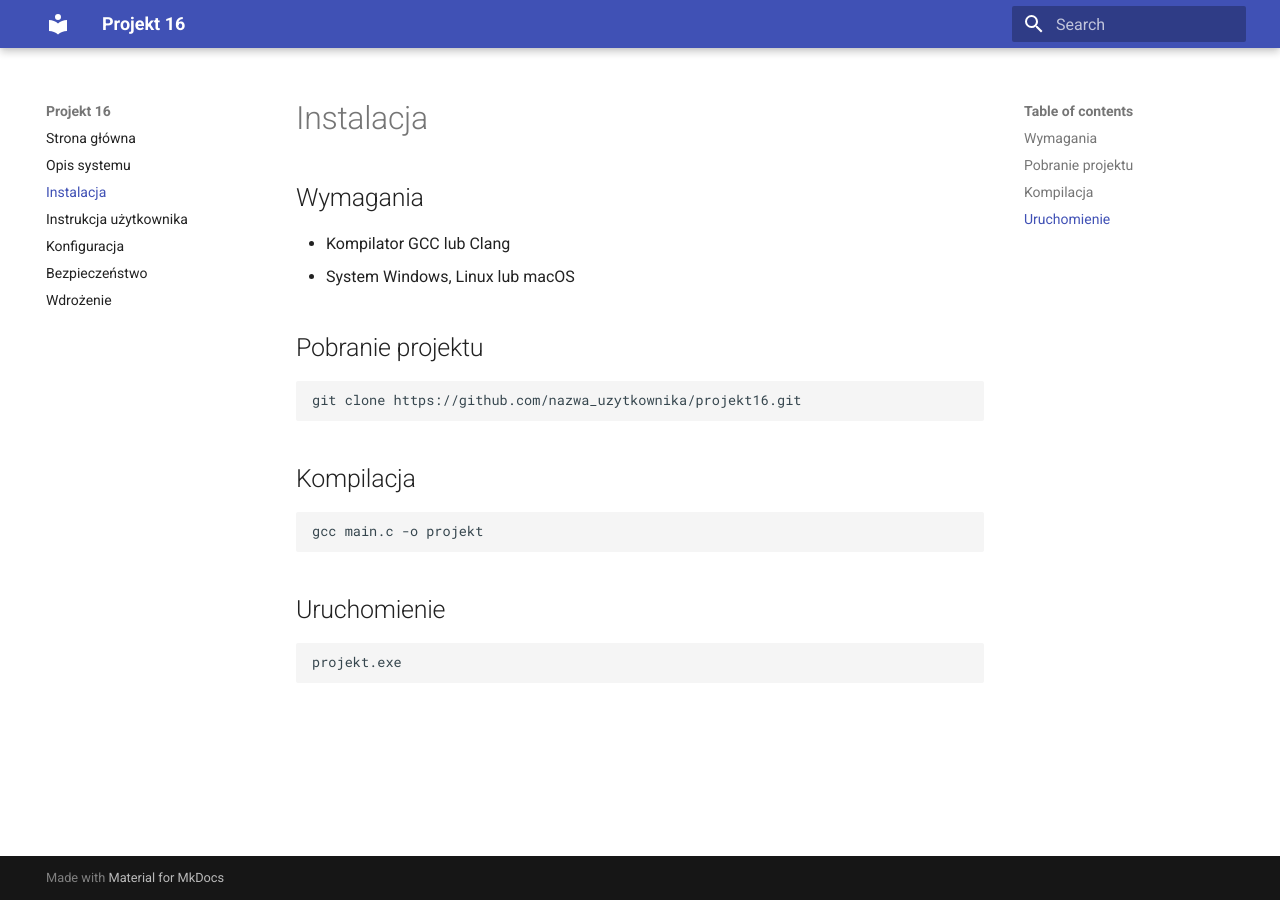
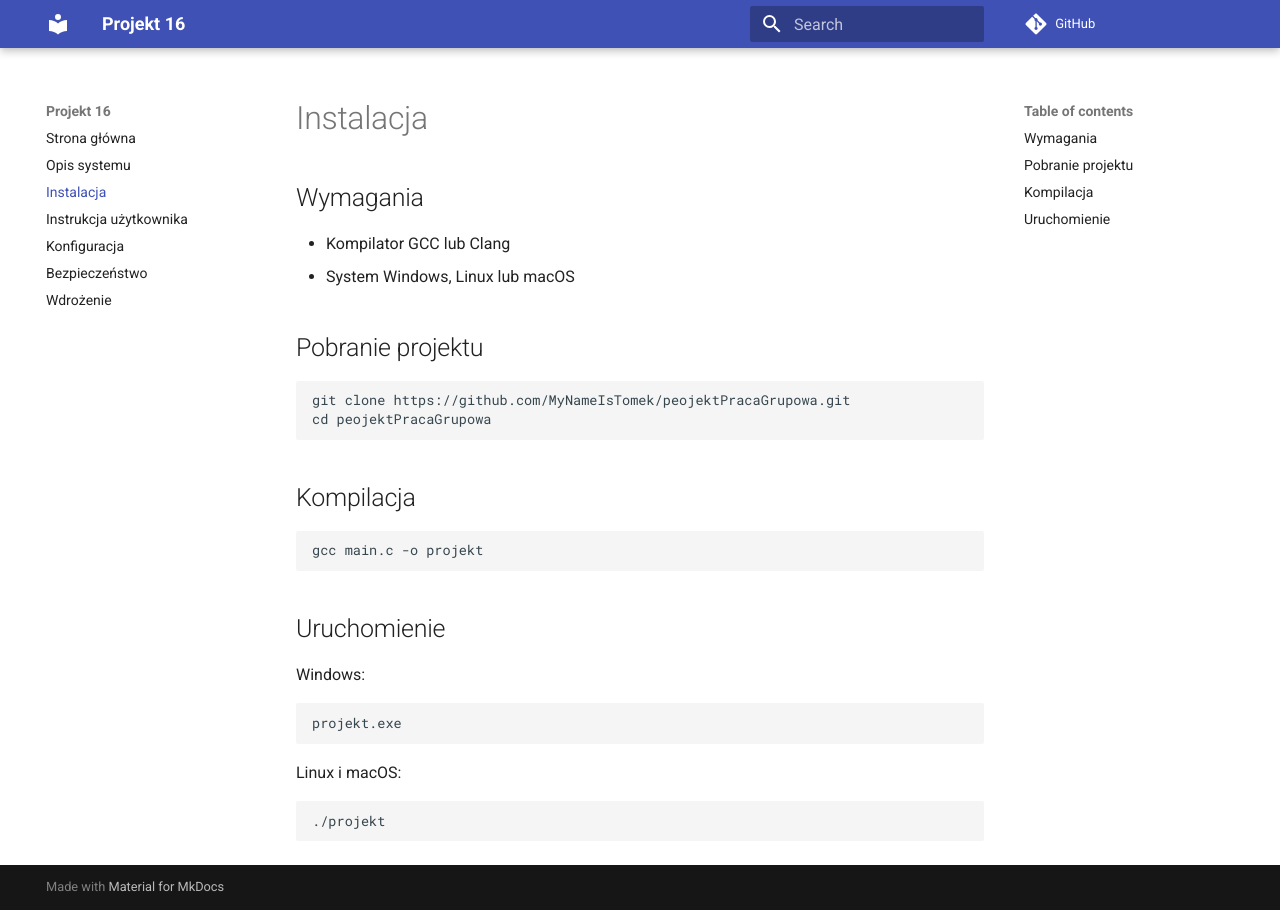
Before and after one commit to MyNameIsTomek/peojektPracaGrupowa, an MkDocs documentation site: the page built from docs/instalacja.md, in a window 1280 px wide. Built offline with MkDocs 1.6.1 and Material for MkDocs 9.7.7, drawn with Linux system fonts in a browser that asks for light colours; comment, search, counter and statistics services are not loaded.

Commit message:
Uzupełnienie instrukcji instalacji i użytkowania

````diff
--- a/docs/instalacja.md
+++ b/docs/instalacja.md
@@ -8,7 +8,8 @@
 ## Pobranie projektu
 
 ```bash
-git clone https://github.com/nazwa_uzytkownika/projekt16.git
+git clone https://github.com/MyNameIsTomek/peojektPracaGrupowa.git
+cd peojektPracaGrupowa
 ```
 
 ## Kompilacja
@@ -19,6 +20,14 @@ gcc main.c -o projekt
 
 ## Uruchomienie
 
-```bash
+Windows:
+
+```powershell
 projekt.exe
 ```
+
+Linux i macOS:
+
+```bash
+./projekt
+```
--- a/mkdocs.yml
+++ b/mkdocs.yml
@@ -1,4 +1,6 @@
 site_name: Projekt 16
+site_description: Dokumentacja programu do przejścia pionkiem po planszy
+repo_url: https://github.com/MyNameIsTomek/peojektPracaGrupowa
 
 theme:
   name: material
````
Also changed, not shown: docs/instrukcja_uzytkownika.md (+4 -0 lines).
